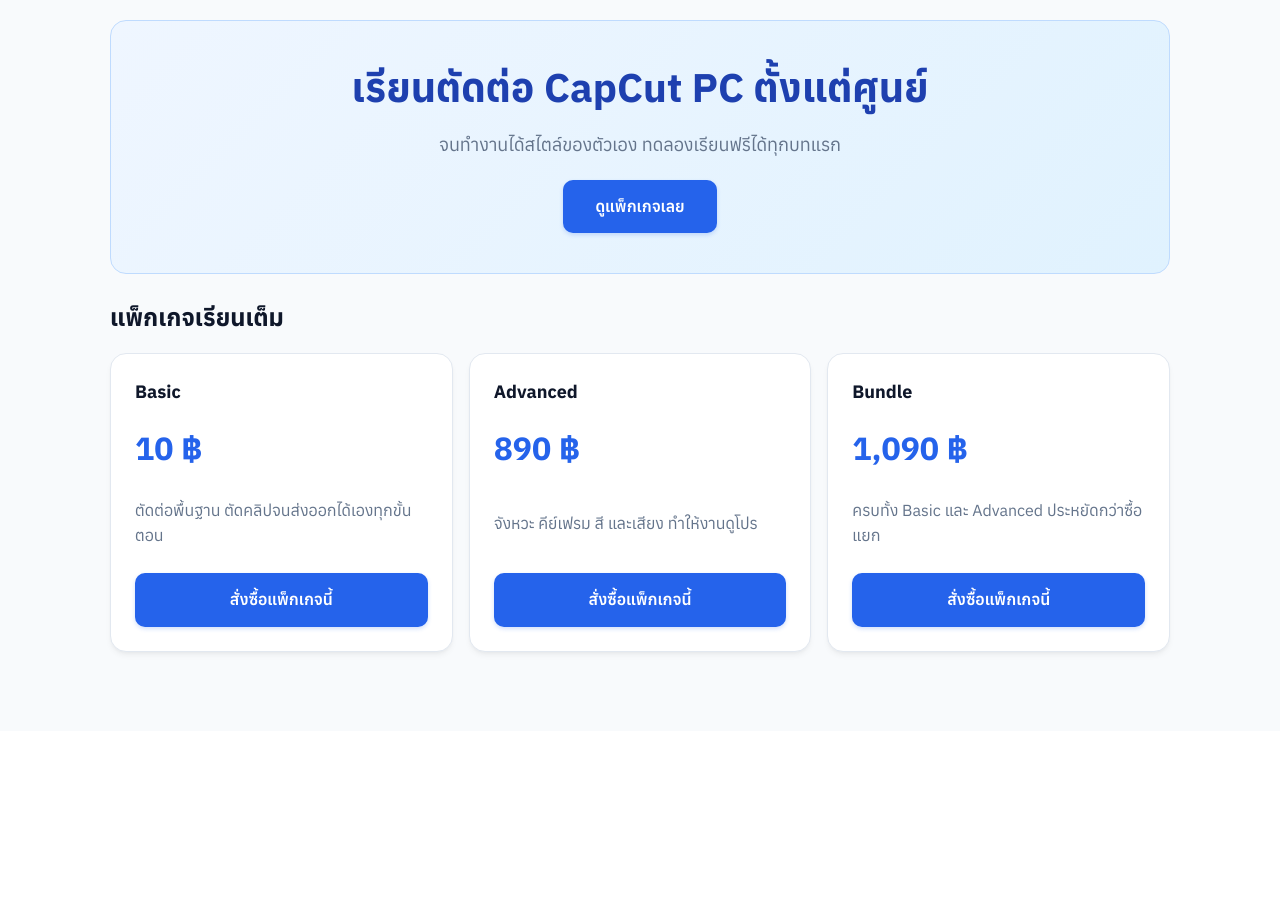
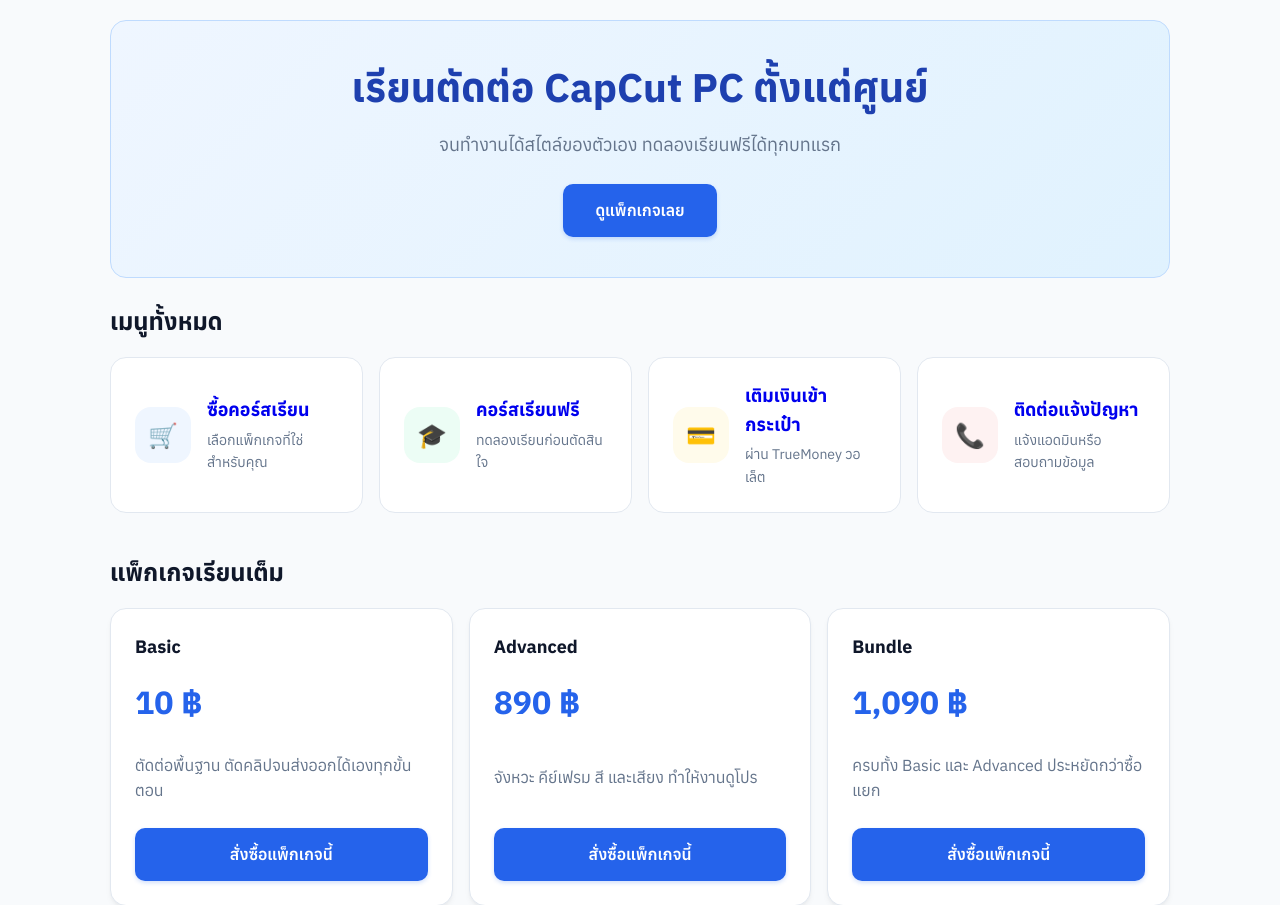
Before and after one commit to lynzy2044-eng/easy-shop, a Flask app: page / in a window 1280 px wide. Shown: the part 69-974 px from the top of the page. Before the commit the page ends 724 px from the top, so only its background shows below. Run offline with Flask 3, Linux system fonts and the light colour scheme; data that the repository does not hold is empty.

Commit message:
Update index.html

```diff
--- a/templates/index.html
+++ b/templates/index.html
@@ -1,12 +1,58 @@
 {% extends "base.html" %}
 {% block content %}
 
+<!-- Hero Section -->
 <section class="hero">
   <h1>เรียนตัดต่อ CapCut PC ตั้งแต่ศูนย์</h1>
-  <p class="muted" style="font-size:18px; margin-bottom:20px;">จนทำงานได้สไตล์ของตัวเอง ทดลองเรียนฟรีได้ทุกบทแรก</p>
-  <a class="btn" href="{{ url_for('index') }}#packages">ดูแพ็กเกจเลย</a>
+  <p>จนทำงานได้สไตล์ของตัวเอง ทดลองเรียนฟรีได้ทุกบทแรก</p>
+  <a class="btn" href="#packages">ดูแพ็กเกจเลย</a>
 </section>
 
+<!-- Dashboard Menus -->
+<section style="margin-bottom: 40px;">
+  <h2>เมนูทั้งหมด</h2>
+  <div class="grid" style="grid-template-columns: repeat(auto-fit, minmax(min(100%, 240px), 1fr));">
+
+    <!-- ซื้อคอร์ส -->
+    <a href="#packages" class="dash-card">
+      <div class="dash-icon" style="background: #eff6ff; color: #2563eb;">🛒</div>
+      <div>
+        <h3 style="margin: 0 0 4px;">ซื้อคอร์สเรียน</h3>
+        <p class="muted" style="margin: 0; font-size: 14px;">เลือกแพ็กเกจที่ใช่สำหรับคุณ</p>
+      </div>
+    </a>
+
+    <!-- เรียนฟรี -->
+    <a href="{{ url_for('free_lessons') }}" class="dash-card">
+      <div class="dash-icon" style="background: #ecfdf5; color: #059669;">🎓</div>
+      <div>
+        <h3 style="margin: 0 0 4px;">คอร์สเรียนฟรี</h3>
+        <p class="muted" style="margin: 0; font-size: 14px;">ทดลองเรียนก่อนตัดสินใจ</p>
+      </div>
+    </a>
+
+    <!-- เติมเงิน -->
+    <a href="{{ url_for('topup') }}" class="dash-card">
+      <div class="dash-icon" style="background: #fffbeb; color: #d97706;">💳</div>
+      <div>
+        <h3 style="margin: 0 0 4px;">เติมเงินเข้ากระเป๋า</h3>
+        <p class="muted" style="margin: 0; font-size: 14px;">ผ่าน TrueMoney วอเล็ต</p>
+      </div>
+    </a>
+
+    <!-- แจ้งปัญหา -->
+    <a href="{{ url_for('contact') }}" class="dash-card">
+      <div class="dash-icon" style="background: #fef2f2; color: #dc2626;">📞</div>
+      <div>
+        <h3 style="margin: 0 0 4px;">ติดต่อแจ้งปัญหา</h3>
+        <p class="muted" style="margin: 0; font-size: 14px;">แจ้งแอดมินหรือสอบถามข้อมูล</p>
+      </div>
+    </a>
+
+  </div>
+</section>
+
+<!-- Packages Section -->
 <section id="packages">
   <h2>แพ็กเกจเรียนเต็ม</h2>
   <div class="grid">
```
